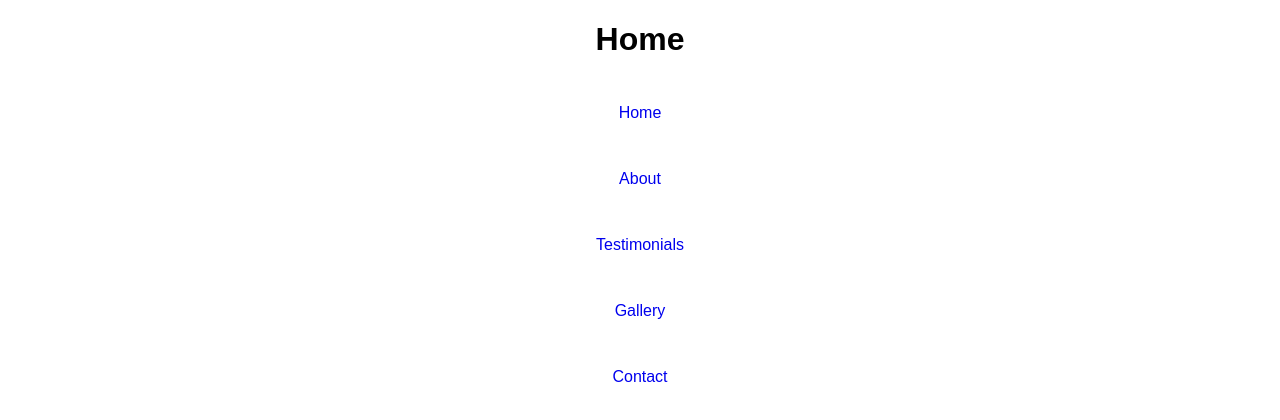
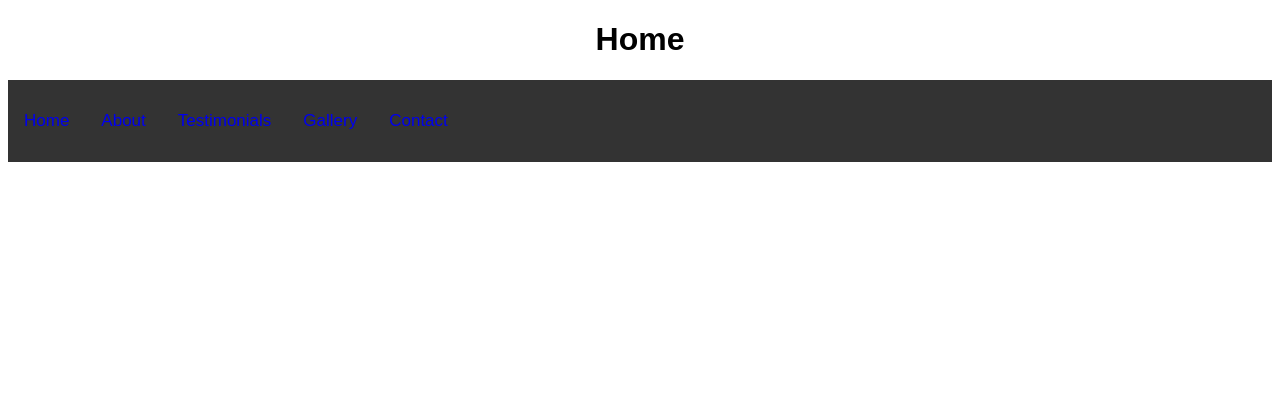
Before and after one commit to WyattHomewood/WyattHomewood.github.io, a plain HTML site: page index.html in a window 1280 px wide. Drawn offline with Linux system fonts and the light colour scheme.

Commit message:
Update index_style.css

```diff
--- a/index_style.css
+++ b/index_style.css
@@ -1,31 +1,29 @@
-ul {
+.topnav {
+  background-color: #333;
+  overflow: hidden;
+}
+
+.topnav ul {
   list-style-type: none;
   margin: 0;
   padding: 0;
 }
 
-li {
-  float:none;
-}
-
-li:last-child {
+.topnav li {
+  float: left;
 }
 
 
-a {
+.topnav a {
   display: block;
-  padding: 8px;
+  padding: 14px 16px;
   text-align: center;
   text-decoration: none;
-
-
+  font-size: 17px;
+  font-family: arial;
 }
 
 h1.ttl{
   text-align: center;
   font-family: sans-serif;
 }
-p.aa {
-  font-size: 16px;
-  font-family: arial;
-}
```
